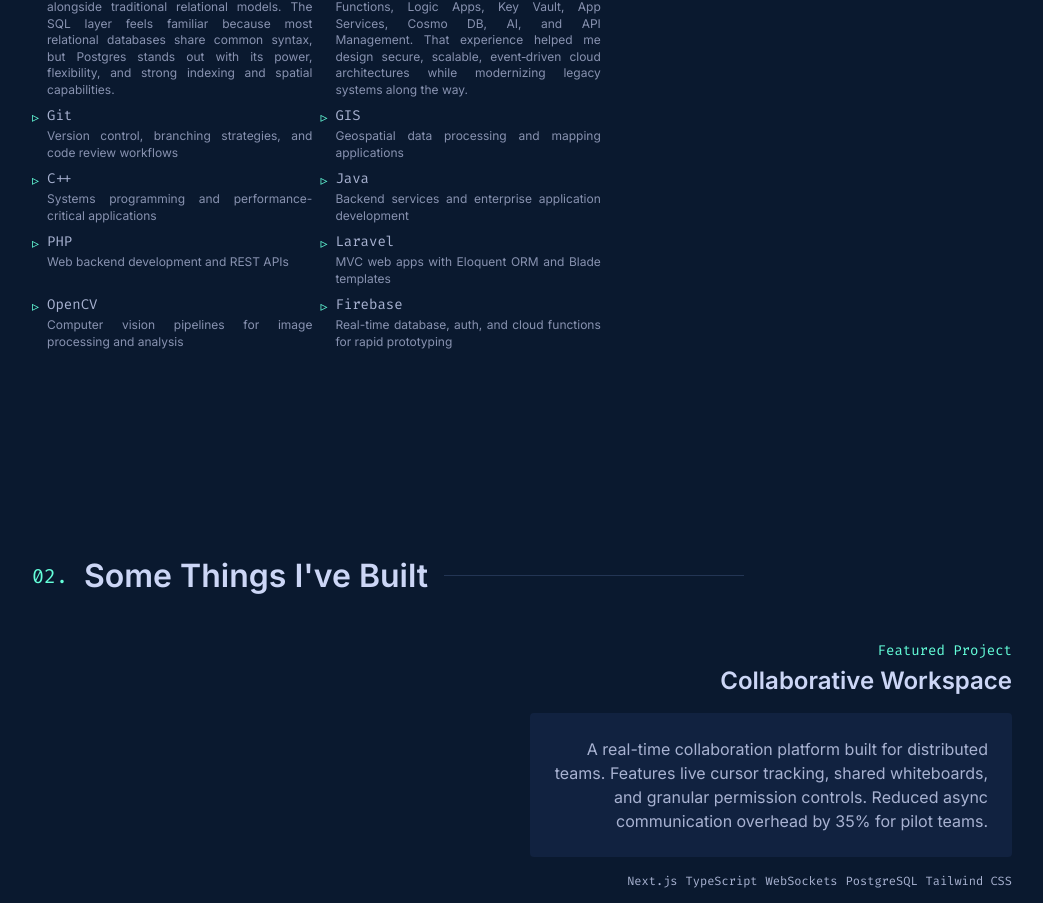
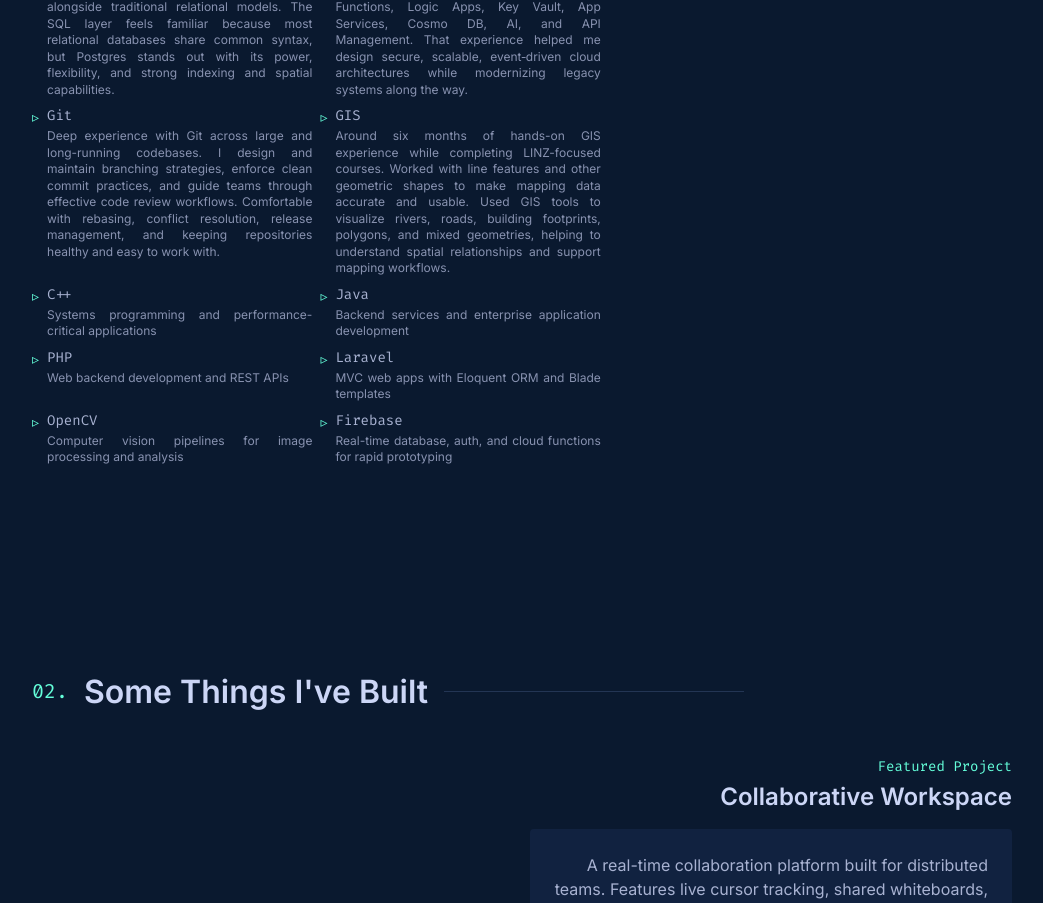
Before and after one commit to EdenGoforIt/who-am-i, a Next.js app: page / in a window 1280 px wide. Shown: the part 3718-4621 px from the top of the page, without its empty margins (118-1161 px from the left). Built offline with nearby package versions, Linux system fonts and the light colour scheme.

Commit message:
add: enhance descriptions for Git and GIS in skills section for clarity and detail

```diff
--- a/components/about.tsx
+++ b/components/about.tsx
@@ -45,8 +45,14 @@ const skills = [
     name: "Azure",
     desc: "I have migrated many projects from on‑prem servers and databases into Azure, working across core services like Service Bus, Functions, Logic Apps, Key Vault, App Services, Cosmo DB, AI, and API Management. That experience helped me design secure, scalable, event‑driven cloud architectures while modernizing legacy systems along the way.",
   },
-  { name: "Git", desc: "Version control, branching strategies, and code review workflows" },
-  { name: "GIS", desc: "Geospatial data processing and mapping applications" },
+  {
+    name: "Git",
+    desc: "Deep experience with Git across large and long-running codebases. I design and maintain branching strategies, enforce clean commit practices, and guide teams through effective code review workflows. Comfortable with rebasing, conflict resolution, release management, and keeping repositories healthy and easy to work with.",
+  },
+  {
+    name: "GIS",
+    desc: "Around six months of hands-on GIS experience while completing LINZ-focused courses. Worked with line features and other geometric shapes to make mapping data accurate and usable. Used GIS tools to visualize rivers, roads, building footprints, polygons, and mixed geometries, helping to understand spatial relationships and support mapping workflows.",
+  },
   { name: "C++", desc: "Systems programming and performance-critical applications" },
   { name: "Java", desc: "Backend services and enterprise application development" },
   { name: "PHP", desc: "Web backend development and REST APIs" },
```
